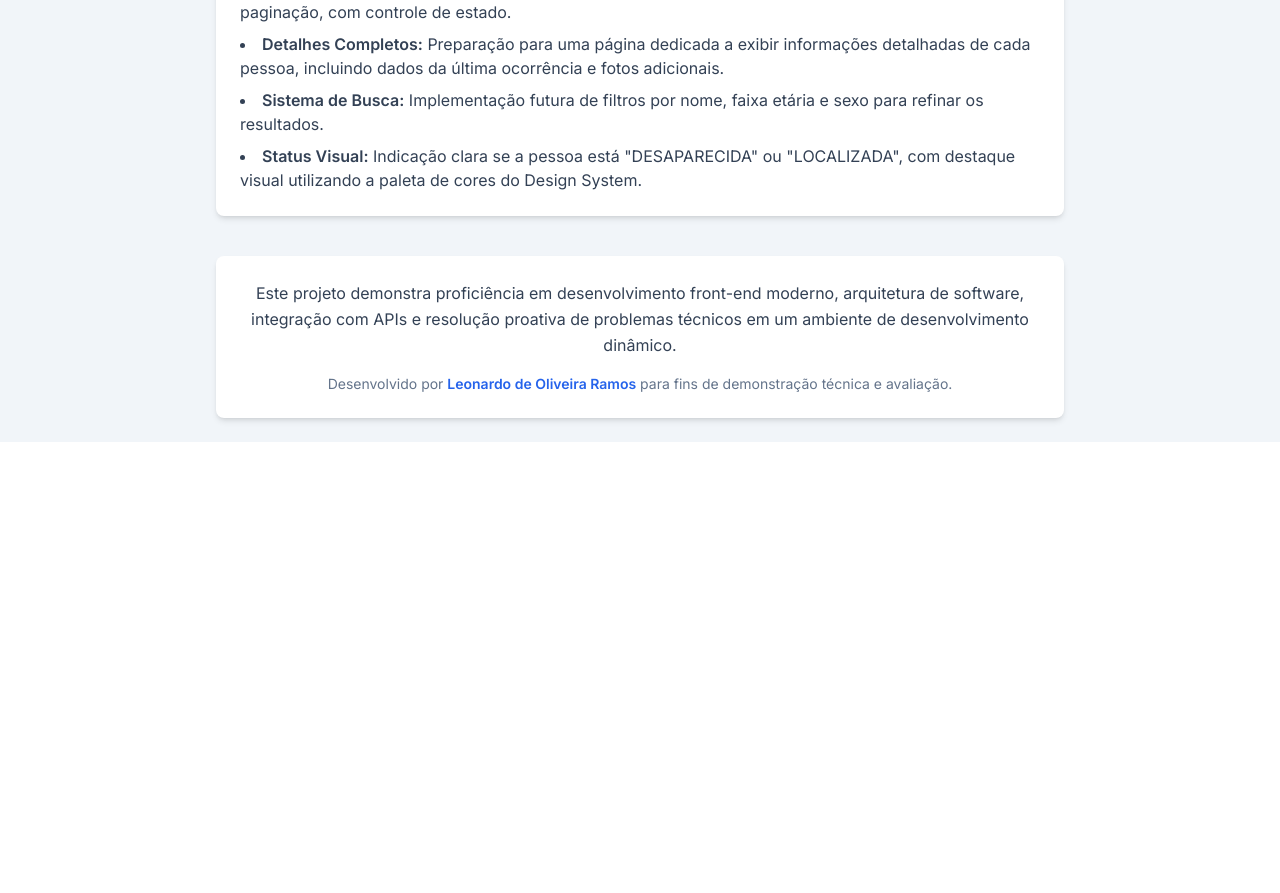
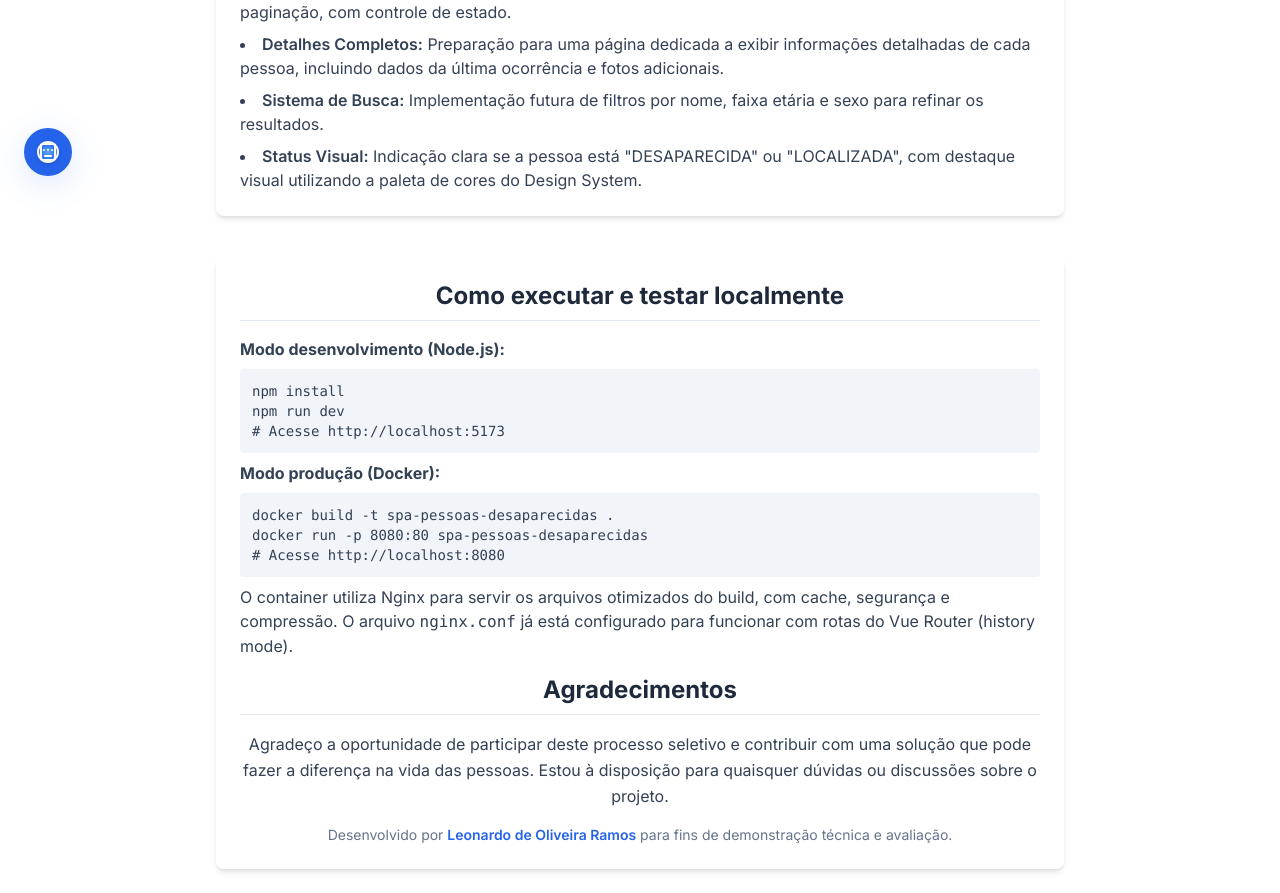
Before and after one commit to LE0N4RDOR4M0S/SPA_Pessoas_Desaparecidas, a Vue app: page /sobre in a window 1280 px wide. Shown: the part 600-1493 px from the top of the page. Before the commit the page ends 1042 px from the top, so only its background shows below. Built offline with nearby package versions, Linux system fonts and the light colour scheme.

Commit message:
feat: responsividade para tela pequenas

```diff
--- a/src/App.vue
+++ b/src/App.vue
@@ -1,12 +1,16 @@
+
 <script setup lang="ts">
 import TheHeader from '@/components/domain/TheHeader.vue'
+import BaseSupportButton from '@/components/base/BaseSupportButton.vue'
+
 </script>
 
 <template>
-  <div class="min-h-screen bg-neutral-100 font-sans text-neutral-800 flex flex-col">
+  <div :class="'flex flex-col min-h-screen '">
     <TheHeader />
     <main class="flex-1 w-full max-w-5xl mx-auto px-4 sm:px-6 lg:px-8">
       <RouterView />
     </main>
+    <BaseSupportButton />
   </div>
 </template>
--- /dev/null
+++ b/src/components/base/BaseSupportButton.vue
@@ -0,0 +1,87 @@
+<script setup lang="ts">
+import { ref } from 'vue'
+
+const showSupportModal = ref(false)
+
+const faqTopics = [
+  {
+    question: 'Qual a finalidade da página?',
+    answer: 'Esta página é utilizada em um projeto de avaliação para simular o processo de busca e auxílio na procura de pessoas desaparecidas do estado de Mato Grosso. Os dados e funcionalidades são fictícios e servem apenas para fins de teste e demonstração.'
+  },
+  {
+    question: 'Como adicionar alguém na página ?',
+    answer: 'No contexto deste projeto de avaliação, a inclusão de pessoas é realizada apenas por meio de registros simulados, não sendo necessário boletim de ocorrência real. As informações inseridas são fictícias e utilizadas apenas para fins de avaliação.'
+  },
+  {
+    question: 'Como proceder em caso de reaparecimento?',
+    answer: 'Neste projeto de avaliação, o reaparecimento é registrado de forma simulada, sem qualquer efeito legal ou comunicação com órgãos oficiais. O procedimento serve apenas para demonstrar o fluxo de atualização dos registros.'
+  },
+]
+const supportContacts = [
+  { label: 'E-mail', value: 'suporte@avaliacao.com.br' },
+  { label: 'Telefone', value: '(00) 00000-0000' },
+  { label: 'WhatsApp', value: '(00) 00000-0000' }
+]
+</script>
+
+<template>
+    <button
+      @click="showSupportModal = true"
+      class="fixed bottom-6 left-6 z-50 p-3 rounded-full bg-primary-600 text-white shadow hover:bg-primary-700 transition"
+      aria-label="Abrir suporte"
+      style="box-shadow: 0 8px 32px 0 rgba(60, 120, 220, 0.18);"
+    >
+      <svg xmlns="http://www.w3.org/2000/svg" class="h-6 w-6 drop-shadow" fill="none" viewBox="0 0 24 24" stroke="currentColor">
+        <circle cx="12" cy="12" r="10" stroke="white" stroke-width="2" fill="url(#grad)" />
+        <defs>
+          <radialGradient id="grad" cx="50%" cy="50%" r="50%" fx="50%" fy="50%">
+            <stop offset="0%" stop-color="#60a5fa" />
+            <stop offset="100%" stop-color="#2563eb" />
+          </radialGradient>
+        </defs>
+        <path stroke-linecap="round" stroke-linejoin="round" stroke-width="2" d="M8 10h.01M12 10h.01M16 10h.01M9 16h6m2 4H7a2 2 0 01-2-2V6a2 2 0 012-2h10a2 2 0 012 2v12a2 2 0 01-2 2z" />
+      </svg>
+    </button>
+
+		<transition name="fade">
+			<div
+				v-if="showSupportModal"
+				class="fixed inset-0 bg-black/60 flex items-center justify-center z-[100] backdrop-blur-sm"
+				@click.self="showSupportModal = false"
+			>
+				<div class="bg-white rounded-2xl shadow-2xl p-8 w-full max-w-lg relative border-2 border-primary-100/60 animate-fade-in">
+					<button
+						@click="showSupportModal = false"
+						class="absolute top-3 right-3 text-primary-600 hover:text-primary-800 text-2xl font-bold transition"
+						aria-label="Fechar suporte"
+					>
+						&times;
+					</button>
+					<div class="flex items-center gap-2 sm:gap-3 mb-4 sm:mb-6">
+						<svg xmlns="http://www.w3.org/2000/svg" class="h-7 w-7 sm:h-8 sm:w-8 text-primary-600" fill="none" viewBox="0 0 24 24" stroke="currentColor">
+							<path stroke-linecap="round" stroke-linejoin="round" stroke-width="2" d="M8 10h.01M12 10h.01M16 10h.01M9 16h6m2 4H7a2 2 0 01-2-2V6a2 2 0 012-2h10a2 2 0 012 2v12a2 2 0 01-2 2z" />
+						</svg>
+						<h3 class="text-xl sm:text-2xl font-extrabold text-primary-700 tracking-tight">Suporte</h3>
+					</div>
+					<div class="mb-6 sm:mb-8">
+						<h4 class="text-base sm:text-lg font-semibold mb-2 sm:mb-3 text-neutral-800">Tópicos frequentes</h4>
+						<ul class="space-y-3 sm:space-y-4">
+							<li v-for="faq in faqTopics" :key="faq.question" class="bg-primary-50/60 rounded-lg p-3 sm:p-4 border border-primary-100 shadow-sm">
+								<span class="font-bold text-primary-700 block mb-1 text-sm sm:text-base">{{ faq.question }}</span>
+								<span class="text-neutral-700 text-xs sm:text-sm">{{ faq.answer }}</span>
+							</li>
+						</ul>
+					</div>
+					<div>
+						<h4 class="text-base sm:text-lg font-semibold mb-2 sm:mb-3 text-neutral-800">Contatos de suporte</h4>
+						<ul class="space-y-1 sm:space-y-2">
+							<li v-for="contato in supportContacts" :key="contato.label" class="flex flex-col sm:flex-row items-start sm:items-center gap-1 sm:gap-2">
+								<span class="font-bold text-primary-600 text-sm sm:text-base">{{ contato.label }}:</span>
+								<span class="text-neutral-700 font-medium text-xs sm:text-base">{{ contato.value }}</span>
+							</li>
+						</ul>
+					</div>
+				</div>
+			</div>
+		</transition>
+</template>
--- a/src/components/domain/TheHeader.vue
+++ b/src/components/domain/TheHeader.vue
@@ -1,36 +1,92 @@
 <script setup lang="ts">
+import { ref } from 'vue'
 import { RouterLink } from 'vue-router'
+
+const menuOpen = ref(false)
+
 </script>
 
 <template>
   <header class="bg-white shadow-sm border-b-2 border-primary-600">
-    <nav
-      class="container mx-auto px-4 py-3 flex flex-col sm:flex-row items-center justify-between gap-4 sm:gap-0"
-    >
+    <nav class="container mx-auto px-4 py-3 flex items-center justify-between">
       <RouterLink
         to="/"
-        class="flex items-center gap-3 w-full sm:w-auto justify-center sm:justify-start"
+        class="flex items-center gap-3 w-auto"
       >
         <img
           src="https://upload.wikimedia.org/wikipedia/commons/8/8c/BRASAO_PJCMT.jpg"
           alt="Logo PJC-MT"
           class="h-10 w-auto"
         />
-        <div class="text-center sm:text-left">
+        <div class="text-left">
           <h1 class="text-base sm:text-lg font-bold text-neutral-800">
             Polícia Judiciária Civil-MT
           </h1>
           <p class="text-xs text-neutral-500">Pessoas Desaparecidas</p>
         </div>
       </RouterLink>
-      <div class="flex items-center gap-4 w-full sm:w-auto justify-center sm:justify-end">
+      <!-- Mobile menu button -->
+      <button
+        class="sm:hidden ml-auto text-primary-700"
+        @click="menuOpen = !menuOpen"
+        aria-label="Abrir menu"
+      >
+        <svg xmlns="http://www.w3.org/2000/svg" class="h-7 w-7" fill="none" viewBox="0 0 24 24" stroke="currentColor">
+          <path stroke-linecap="round" stroke-linejoin="round" stroke-width="2"
+            d="M4 6h16M4 12h16M4 18h16" />
+        </svg>
+      </button>
+      <!-- Desktop menu -->
+      <div class="hidden sm:flex items-center gap-4">
         <RouterLink to="/sobre" class="text-sm text-neutral-600 hover:text-primary-700 transition"
-          >Sobre</RouterLink
-        >
+          >Sobre</RouterLink>
         <RouterLink to="/contato" class="text-sm text-neutral-600 hover:text-primary-700 transition"
-          >Contato</RouterLink
-        >
+          >Contato</RouterLink>
       </div>
     </nav>
+    <!-- Mobile menu drawer -->
+    <transition name="slide">
+      <div
+        v-if="menuOpen"
+        class="fixed inset-0 z-50 bg-black bg-opacity-40 sm:hidden"
+        @click.self="menuOpen = false"
+      >
+        <aside class="absolute right-0 top-0 h-full w-64 bg-white shadow-lg flex flex-col p-6 gap-6">
+          <button
+            class="self-end text-primary-700 mb-4"
+            @click="menuOpen = false"
+            aria-label="Fechar menu"
+          >
+            <svg xmlns="http://www.w3.org/2000/svg" class="h-6 w-6" fill="none" viewBox="0 0 24 24" stroke="currentColor">
+              <path stroke-linecap="round" stroke-linejoin="round" stroke-width="2"
+                d="M6 18L18 6M6 6l12 12" />
+            </svg>
+          </button>
+          <RouterLink to="/sobre" class="text-base text-neutral-700 hover:text-primary-700 transition" @click="menuOpen = false"
+            >Sobre</RouterLink>
+          <RouterLink to="/contato" class="text-base text-neutral-700 hover:text-primary-700 transition" @click="menuOpen = false"
+            >Contato</RouterLink>
+        </aside>
+      </div>
+    </transition>
   </header>
 </template>
+
+<style scoped>
+.slide-enter-active,
+.slide-leave-active {
+  transition: transform 0.3s;
+}
+.slide-enter-from {
+  transform: translateX(100%);
+}
+.slide-enter-to {
+  transform: translateX(0);
+}
+.slide-leave-from {
+  transform: translateX(0);
+}
+.slide-leave-to {
+  transform: translateX(100%);
+}
+</style>
--- a/src/views/AboutPage.vue
+++ b/src/views/AboutPage.vue
@@ -1,6 +1,6 @@
 <template>
   <main class="container mx-auto max-w-4xl p-6">
-    <h1 class="text-3xl font-extrabold mb-8 text-primary-700 text-center">
+    <h1 class="text-3xl font-extrabold mb-8 text-secondary-700 text-center">
       Sobre o Projeto: Frontend para Pessoas Desaparecidas na API da PJC-MT
     </h1>
 
@@ -47,10 +47,27 @@
       </ul>
     </section>
     <section class="p-6 bg-white rounded-lg shadow-md text-center">
-      <p class="text-neutral-700 leading-relaxed mb-2">
-        Este projeto demonstra proficiência em desenvolvimento front-end moderno, arquitetura de
-        software, integração com APIs e resolução proativa de problemas técnicos em um ambiente de
-        desenvolvimento dinâmico.
+      <h2 class="text-2xl font-bold mb-4 text-neutral-800 border-b pb-2 border-neutral-200">
+        Como executar e testar localmente
+      </h2>
+      <div class="mb-4 text-left text-neutral-700">
+        <strong>Modo desenvolvimento (Node.js):</strong>
+        <pre class="bg-neutral-100 rounded p-3 text-sm mt-2 mb-2">npm install
+npm run dev
+# Acesse http://localhost:5173</pre>
+        <strong>Modo produção (Docker):</strong>
+        <pre class="bg-neutral-100 rounded p-3 text-sm mt-2 mb-2">docker build -t spa-pessoas-desaparecidas .
+docker run -p 8080:80 spa-pessoas-desaparecidas
+# Acesse http://localhost:8080</pre>
+        O container utiliza Nginx para servir os arquivos otimizados do build, com cache, segurança e compressão. O arquivo <code>nginx.conf</code> já está configurado para funcionar com rotas do Vue Router (history mode).
+      </div>
+      <h2 class="text-2xl font-bold mb-4 text-neutral-800 border-b pb-2 border-neutral-200">
+        Agradecimentos
+      </h2>
+      <p class="text-neutral-700 leading-relaxed">
+        Agradeço a oportunidade de participar deste processo seletivo e contribuir com uma solução
+        que pode fazer a diferença na vida das pessoas. Estou à disposição para quaisquer dúvidas ou
+        discussões sobre o projeto.
       </p>
       <p class="text-neutral-500 text-sm mt-4">
         Desenvolvido por
```
